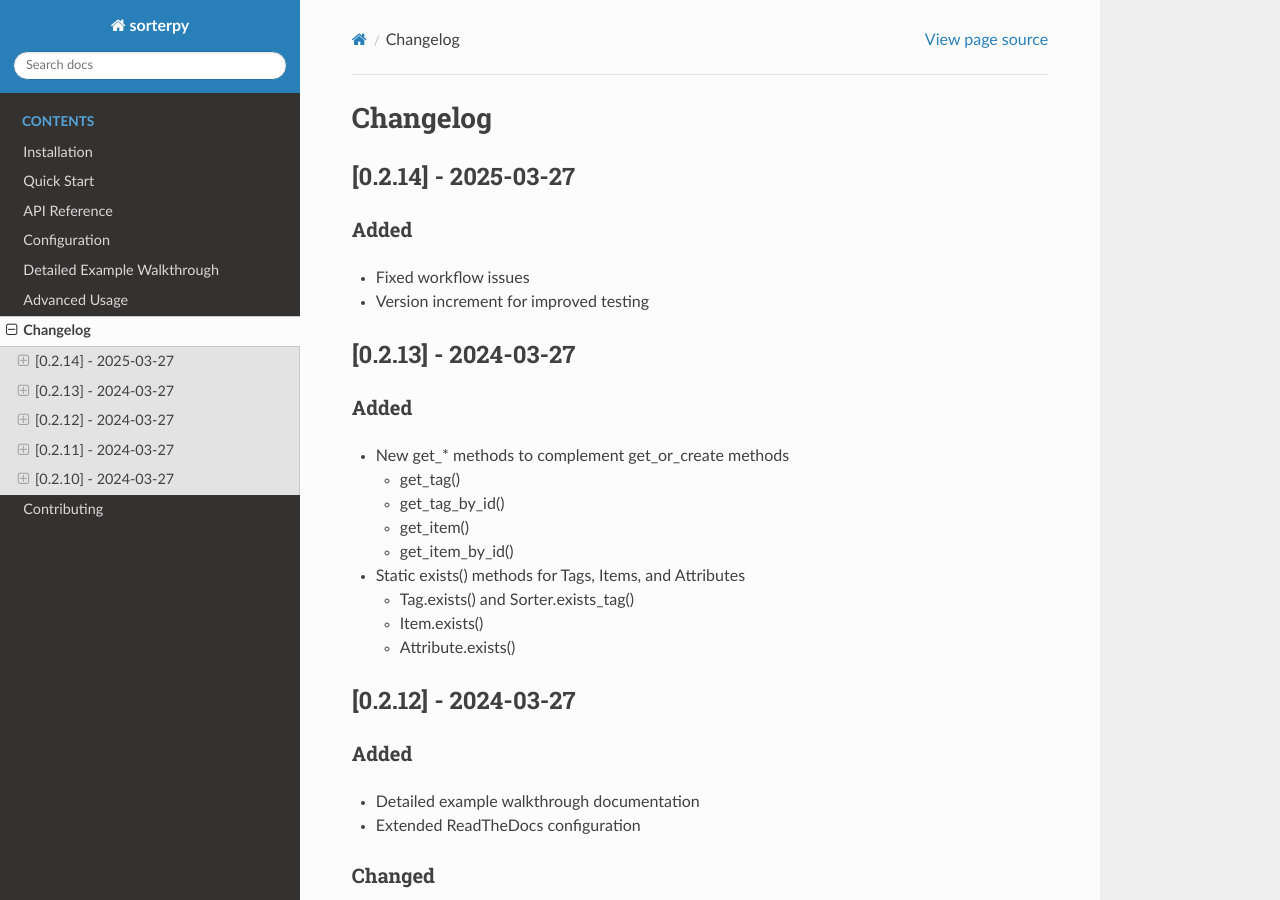
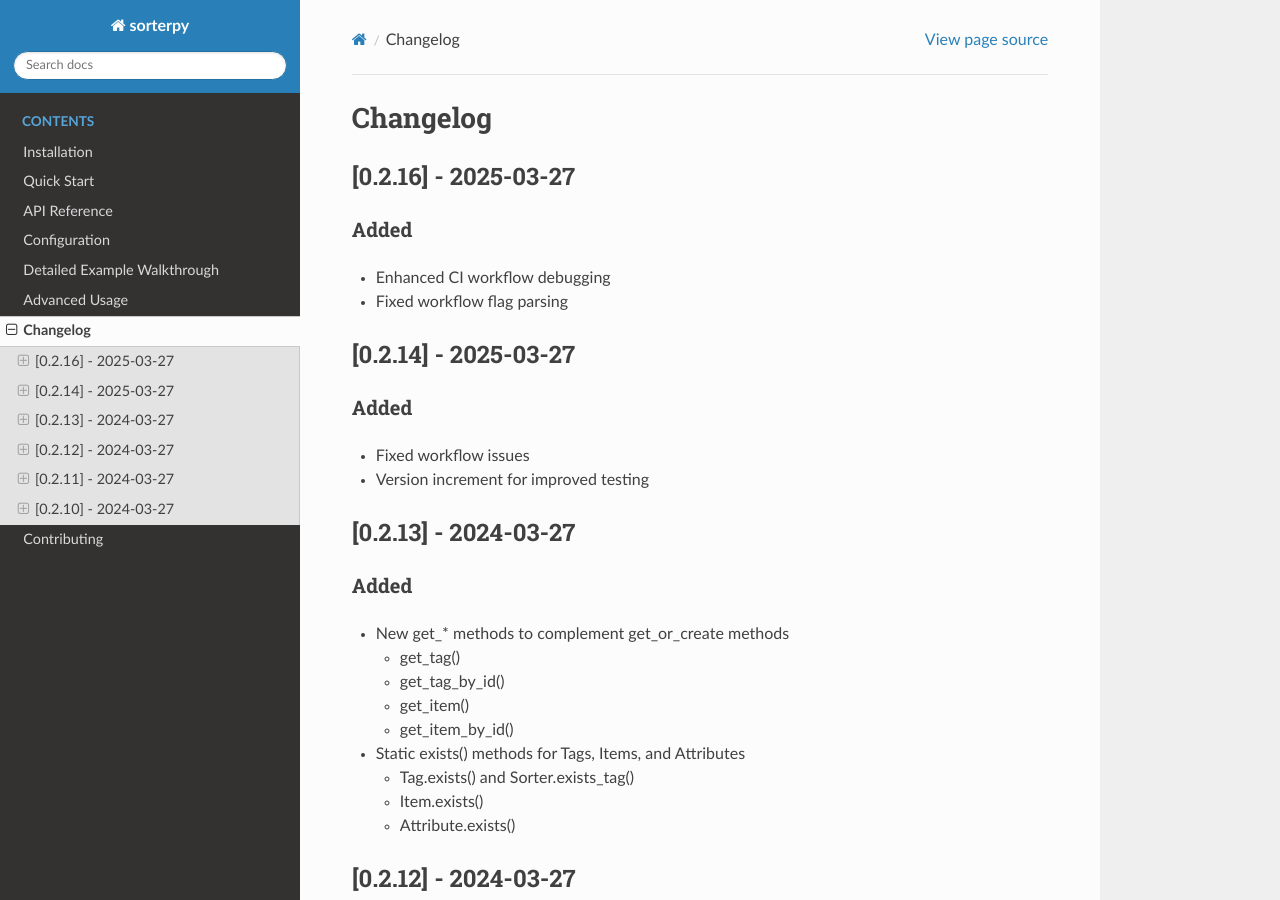
Before and after one commit to sorterisntonline/sorterpy, a Sphinx documentation site: the page built from docs/changelog.md, in a window 1280 px wide and 900 px high. Built offline with Sphinx 7.4.7 and the Read the Docs theme 3.1.0, drawn with Linux system fonts in a browser that asks for light colours.

Commit message:
fix: ci workflow with improved debug [SKIP-TESTS]

```diff
--- a/docs/changelog.md
+++ b/docs/changelog.md
@@ -1,4 +1,10 @@
 # Changelog
+
+## [0.2.16] - 2025-03-27
+
+### Added
+- Enhanced CI workflow debugging
+- Fixed workflow flag parsing
 
 ## [0.2.14] - 2025-03-27
 
--- a/pyproject.toml
+++ b/pyproject.toml
@@ -4,7 +4,7 @@ build-backend = "setuptools.build_meta"
 
 [project]
 name = "sorterpy"
-version = "0.2.14"
+version = "0.2.16"
 description = "the official Python SDK for sorter.social's seamless data labeling solutions for any AI/ML workflow."
 readme = "README.md"
 authors = [
```
Also changed, not shown: 1 other file.
